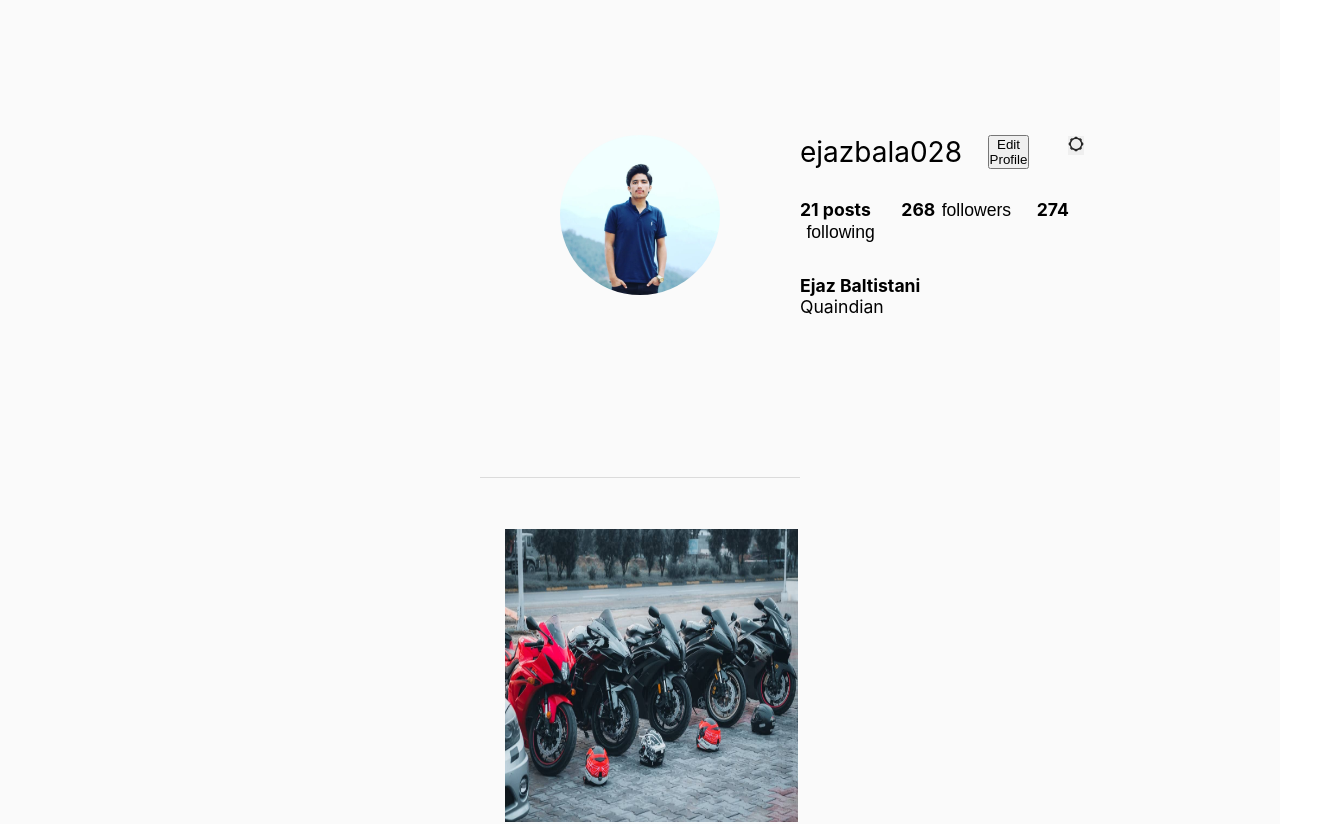
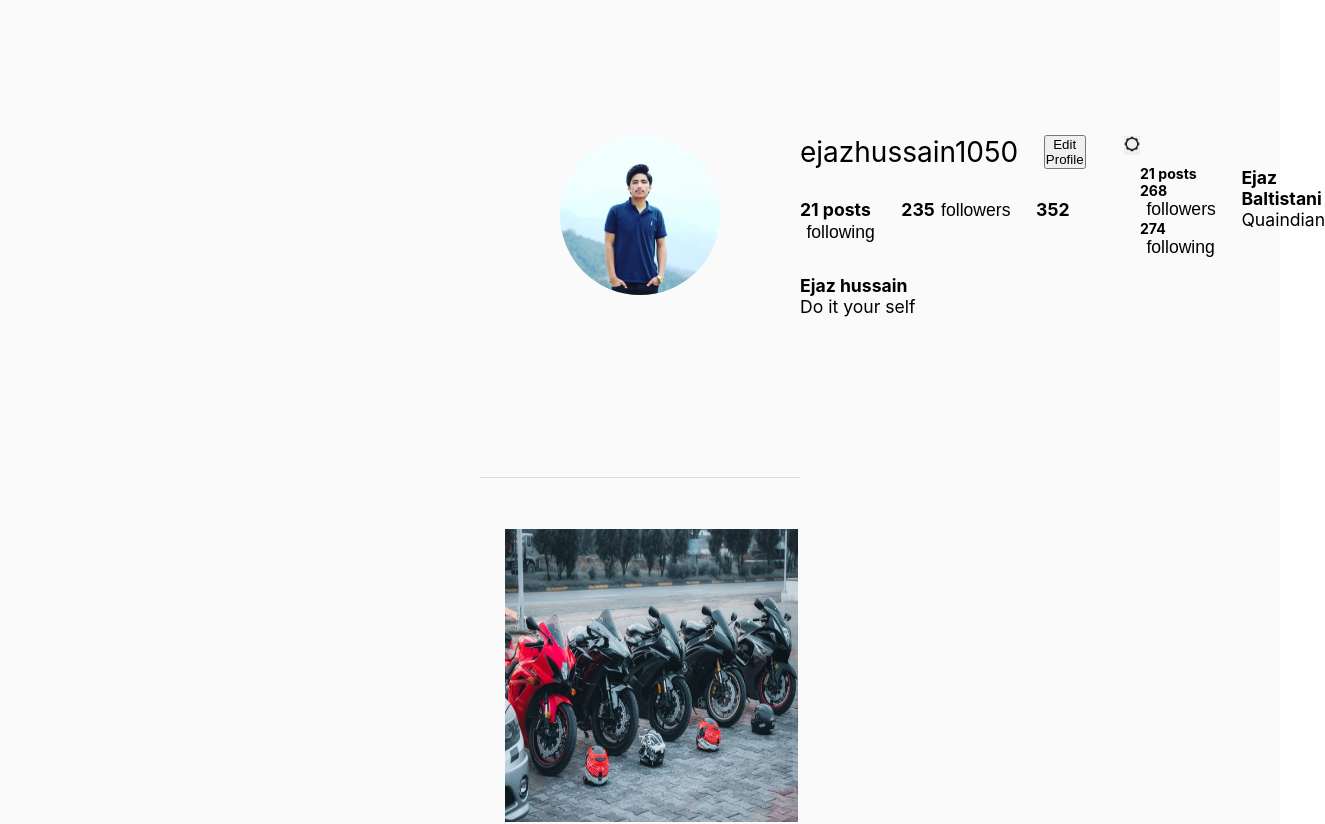
Before and after one commit to alinauman02/instagram-clone, a React (Vite) app in the folder frontend/: page / in a window 1280 px wide. Shown: the part 1620-2444 px from the top of the page, 1325 px wide, since content can reach past the window. Built offline with nearby package versions, Linux system fonts and the light colour scheme.

Commit message:
Storing data in instances

```diff
--- a/frontend/src/components/Home/Home.tsx
+++ b/frontend/src/components/Home/Home.tsx
@@ -2,6 +2,8 @@ import { useState } from 'react';
 
 import './Home.css';
 import { CreatePost, Header, Post } from 'components';
+
+const { name, number } = { name: 'Ejaz Hussain', number: 3 };
 
 export function Home() {
   const [showCreatePostModal, setShowCreatePostModal] = useState(false);
@@ -10,7 +12,7 @@ export function Home() {
     <div className="app-body">
       <Header onCreatePostClick={() => setShowCreatePostModal(true)} />
       {showCreatePostModal && <CreatePost setCreatePostBoxVisibility={setShowCreatePostModal} />}
-      <Post name="Ejaz hussain" number={3} />
+      <Post name={name} number={number} />
     </div>
   );
 }
--- a/frontend/src/components/Profile/Profile.tsx
+++ b/frontend/src/components/Profile/Profile.tsx
@@ -1,25 +1,48 @@
+import { useState } from 'react';
+
 import './Profile.css';
-
 import ProfilePic from 'assets/images/profile.jpeg';
 import { ReactComponent as IconSettings } from 'assets/icons/settings.svg';
+import { CreatePost, Gallery, Header } from 'components';
 
-import { Gallery } from 'components';
+const { name, username, bio, posts, followers, following } = {
+  name: 'Ejaz hussain',
+  username: 'ejazhussain1050',
+  bio: 'Do it your self',
+  followers: 235,
+  posts: 21,
+  following: 352,
+};
 
 export function Profile() {
   return (
-
     <div className="profile">
       <header className="profile-header flex-box">
         <img className="profile-pic" src={ProfilePic} alt="profile"></img>
 
         <div className="bio">
           <div className="flex-box">
-            <div className="user-name">ejazbala028</div>
+            <div className="user-name">{username}</div>
             <button className="edit-profile-button">Edit Profile</button>
             <div>
               <button className="settings-profile-button">
                 <IconSettings />
               </button>
+            </div>
+          </div>
+          <div className="profile-info">
+            <span className="counts">{posts} posts</span>{' '}
+            <span className="counts">
+              {followers}
+              <button className="followers-button"> followers</button>
+            </span>
+            <span className="counts">
+              {following} <button className="following-button"> following</button>
+            </span>
+          </div>
+          <div className="profile-bio">
+            <div className="name">{name}</div>
+            <div className="bio">{bio}</div>
           </div>
         </div>
         <div className="profile-info">
@@ -35,7 +58,6 @@ export function Profile() {
           <div className="name">Ejaz Baltistani</div>
           <div className="bio">Quaindian</div>
         </div>
-        </div>
       </header>
       <Gallery />
     </div>
```
Lines whose indentation alone changed are shown as unchanged.
